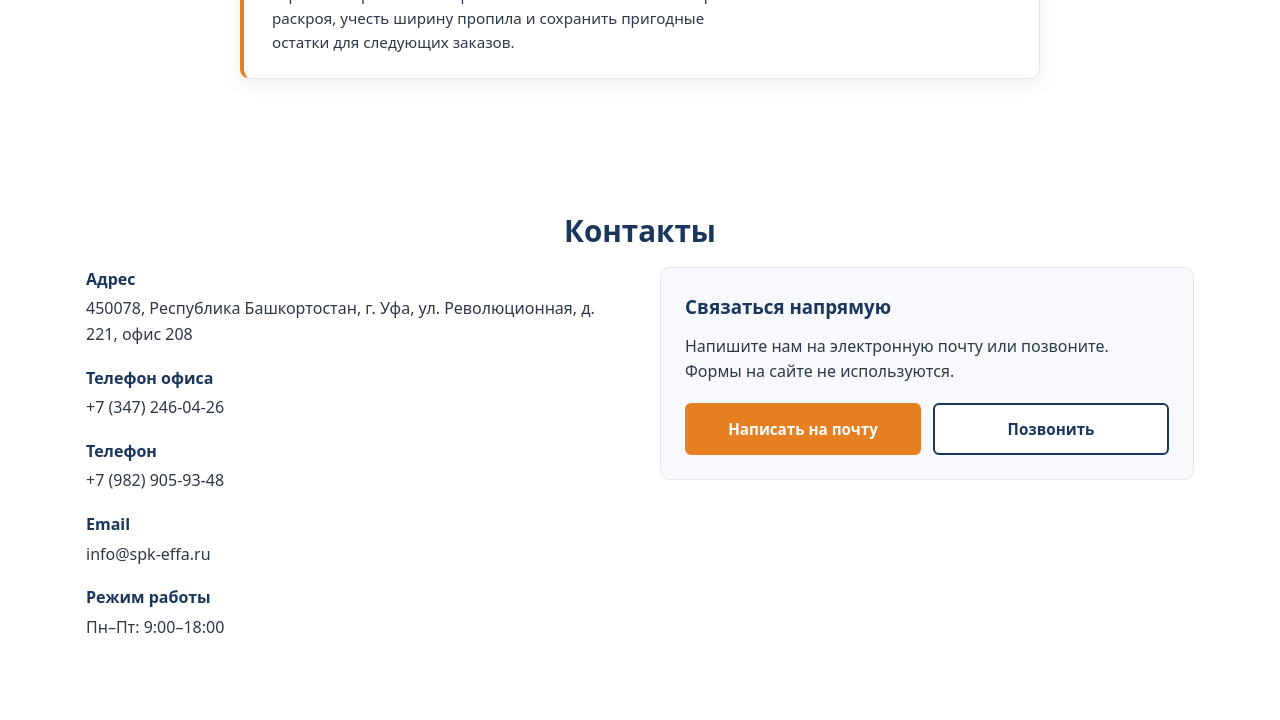
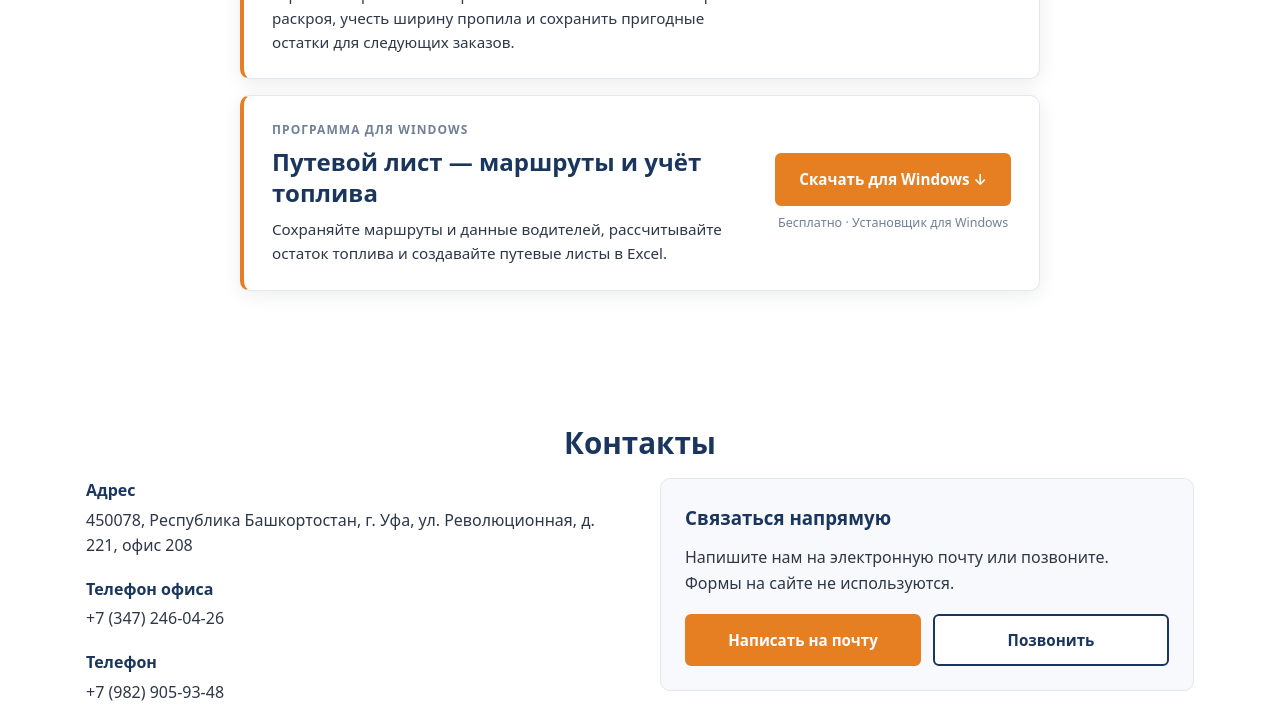
Before and after one commit to kappamaag-crypto/SPKEFFA, a plain HTML site: page index.html in a window 1280 px wide. Shown: the part 3463-4183 px from the top of the page. Drawn offline with Linux system fonts and the light colour scheme.

Commit message:
feat: add waybill installer download card

```diff
--- a/css/raskroy-promo.css
+++ b/css/raskroy-promo.css
@@ -47,3 +47,4 @@
 
 /* Карточка на главной выровнена по ширине блока часто задаваемых вопросов. */
 .raskroy-promo{max-width:800px;margin:28px auto 0}
+.putlist-promo{margin-top:16px}
--- a/index.html
+++ b/index.html
@@ -119,6 +119,17 @@
           <small>Бесплатно · Без регистрации</small>
         </div>
       </div>
+      <div class="raskroy-promo putlist-promo" aria-labelledby="putlist-title">
+        <div class="raskroy-copy">
+          <p class="raskroy-eyebrow">Программа для Windows</p>
+          <h2 id="putlist-title">Путевой лист — маршруты и учёт топлива</h2>
+          <p>Сохраняйте маршруты и данные водителей, рассчитывайте остаток топлива и создавайте путевые листы в Excel.</p>
+        </div>
+        <div class="raskroy-action">
+          <a class="btn btn-primary" href="https://github.com/kappamaag-crypto/SPKEFFA/releases/latest/download/PutevoiApp-Setup.exe">Скачать для Windows <span aria-hidden="true">↓</span></a>
+          <small>Бесплатно · Установщик для Windows</small>
+        </div>
+      </div>
   </div></section>
   <section id="contacts" class="section contacts"><div class="container">
     <h2 class="section-title">Контакты</h2>
```
